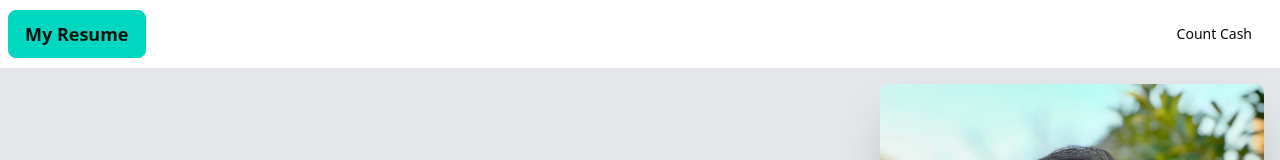
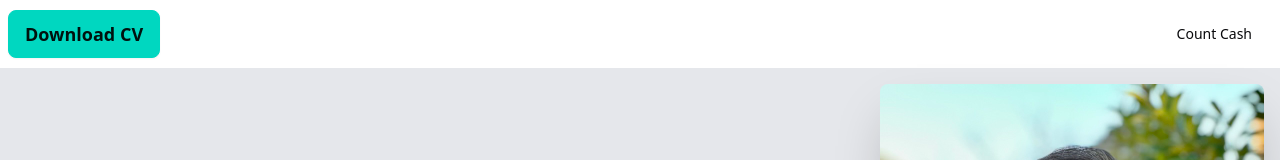
Before and after one commit to crcovar/crcovar.github.io, an Astro site: page / in a window 1280 px wide. Shown: the top 160 px of the page. Built offline with nearby package versions, Linux system fonts and the light colour scheme; Astro itself is replaced by a stand-in of ours.

Commit message:
Replaces Resume with CV

```diff
--- a/src/components/TopNav.astro
+++ b/src/components/TopNav.astro
@@ -1,26 +1,9 @@
 ---
 ---
 
-<!-- <div
-  class="w-screen p-2 flex justify-between items-center border-b-4 border-b-cyan-600"
->
-  <div class="m-2 text-xl font-semibold">
-    <a
-      href="Resume.pdf"
-      class="p-2 text-white rounded-lg bg-cyan-600 hover:bg-cyan-800 transition-colors"
-      >Download Resume</a
-    >
-  </div>
-  <nav class="flex">
-    <div class="m-2">About</div>
-    <div class="m-2">Projects</div>
-    <div class="m-2"><a href="/count-cash">Count the Cash</a></div>
-    <div class="m-2">Contact</div>
-  </nav>
-</div> -->
 <div class="navbar">
     <div class="flex-1">
-    <a href="Resume.pdf" class="btn btn-accent text-lg">My Resume</a>
+    <a href="CV.pdf" class="btn btn-accent text-lg">Download CV</a>
   </div>
   <div class="flex-none">
     <ul class="menu menu-horizontal px-1">
```
Also changed, not shown: 1 other file.
